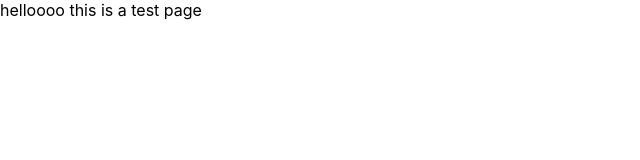
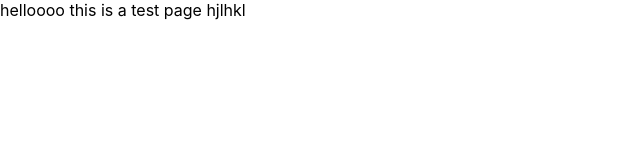
Before and after one commit to PierreLN/PierreLN.github.io, a React (Create React App) app: page / in a window 1280 px wide. Shown: the top 160 px of the page, without its empty margins (0-640 px from the left). Built offline with nearby package versions, Linux system fonts and the light colour scheme.

Commit message:
test page

```diff
--- a/src/App.js
+++ b/src/App.js
@@ -9,6 +9,7 @@ function App() {
       <MainPage></MainPage> */}
       helloooo
       this is a test page
+      hjlhkl
     </div>
   );
 }
```
